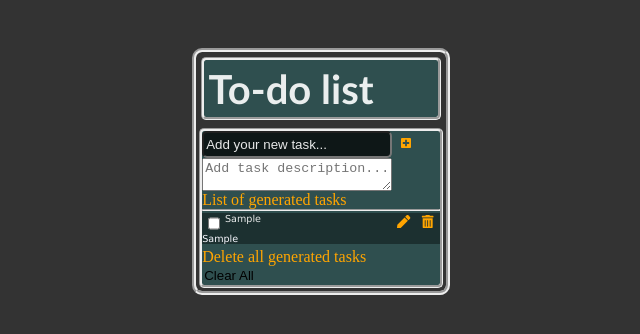
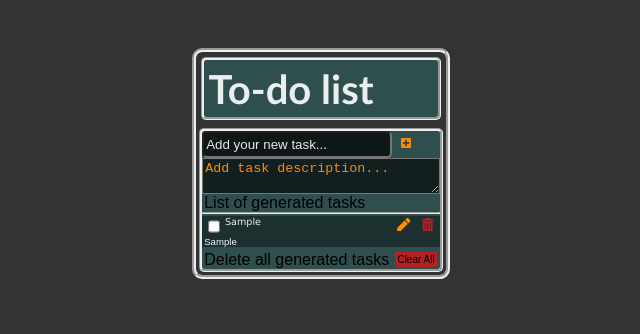
Before and after one commit to JC-GIRALDO-GIRALDO/my-react-task-list, a React (Vite) app: page / in a window 1280 px wide. Both pictures are taken after typing "Sample", "Sample" into the empty fields and a click on the button 723 px from the left and 144 px from the top of the page. Shown: the top 334 px of the page, without its empty margins (319-959 px from the left). Built offline with nearby package versions, Linux system fonts and the light colour scheme.

Commit message:
corregi varios errorres que se generaban al momento de editar ademas modifique estilo

```diff
--- a/src/App.css
+++ b/src/App.css
@@ -25,10 +25,22 @@ header h2 {
 form {
   margin: auto;
   width: 100%;
-  height: 60px;
+  height: auto;
+  display: grid;
+  grid-template-rows: auto auto;
+}
+.formPart1 {
   display: grid;
   grid-template-columns: 80% 10%;
+}
+.formPart2 {
+  display: grid;
   grid-template-rows: auto auto;
+}
+.error {
+  color: darkred;
+  font-size: 10px;
+  margin-left: 3px;
 }
 form input {
   background-color: rgba(0, 0, 0, 0.7);
@@ -44,7 +56,7 @@ form input:focus {
 }
 form button .icons {
   font-size: 20px;
-  color: orange;
+  color: darkorange;
 }
 
 section {
@@ -62,8 +74,10 @@ section button {
   transition: transform 0.3s ease;
 }
 section p {
-  color: orange;
+  color: black;
   margin: 0;
+  font-family: Arial, Helvetica, sans-serif;
+  margin-left: 2px;
 }
 section hr {
   margin: 0;
@@ -106,7 +120,10 @@ section li {
 .icons {
   width: 10px;
   margin-left: 3px; /* Adjust the margin as needed */
-  color: orange;
+  color: darkorange;
+}
+.icons1 {
+  color: firebrick;
 }
 .edit {
   display: grid;
@@ -117,6 +134,8 @@ section li {
   margin: 0;
   max-width: 200px;
   max-height: auto;
+  font-family: Arial, Helvetica, sans-serif;
+  margin-left: 2px;
 }
 .description p span {
   width: auto;
@@ -124,3 +143,19 @@ section li {
   max-width: 200px;
   color: ghostwhite;
 }
+textarea {
+  background-color: rgba(0, 0, 0, 0.6);
+  color: rgba(255, 255, 255, 0.9);
+}
+textarea::placeholder {
+  color: darkorange;
+}
+.clearAll {
+  display: grid;
+  grid-template-columns: 80% 20%;
+}
+.clearAll button {
+  background-color: firebrick;
+  font-size: 10px;
+  margin: auto;
+}
--- a/src/Components/ClearAllListsButton.jsx
+++ b/src/Components/ClearAllListsButton.jsx
@@ -1,6 +1,6 @@
 export default function ClearAllListsButton({ clearAllLists }) {
   return (
-    <div>
+    <div className="clearAll">
       <p>Delete all generated tasks</p>
       <button onClick={clearAllLists}>Clear All</button>
     </div>
--- a/src/Components/FormCreateList.jsx
+++ b/src/Components/FormCreateList.jsx
@@ -8,6 +8,7 @@ export default function FormCreateList({ addList }) {
   const handleInputChange = (event) => {
     const { name, value } = event.target;
     setValues({ ...values, [name]: value });
+
     setErrors({ ...errors, [name]: null });
   };
 
@@ -15,8 +16,11 @@ export default function FormCreateList({ addList }) {
     event.preventDefault();
     const { name, description } = values;
 
-    if (name.trim().length < 3) {
-      setErrors({ ...errors, name: "Name must have at least 3 characters." });
+    if (name.trim().length < 4) {
+      setErrors({
+        ...errors,
+        name: "The task name must contain more than 3 parameters",
+      });
       return;
     }
 
@@ -26,6 +30,7 @@ export default function FormCreateList({ addList }) {
 
   return (
     <form onSubmit={handleForm}>
+      <div className="formPart1">
         <input
           type="text"
           name="name"
@@ -33,16 +38,20 @@ export default function FormCreateList({ addList }) {
           placeholder="Add your new task..."
           onChange={handleInputChange}
         />
-      {errors.name && <span className="error">{errors.name}</span>}
+
         <button type="submit">
           <FaPlusSquare className="icons" />
         </button>
+      </div>
+      <div className="formPart2">
+        {errors.name && <span className="error">{errors.name}</span>}
         <textarea
           name="description"
           value={values.description || ""}
           placeholder="Add task description..."
           onChange={handleInputChange}
         />
+      </div>
     </form>
   );
 }
--- a/src/Components/TaskList.jsx
+++ b/src/Components/TaskList.jsx
@@ -96,7 +96,10 @@ export default function TaskList({ lists, deleteList, editList }) {
                   <button onClick={() => startEditing(list)} className="icons">
                     <FaPen />
                   </button>
-                  <button onClick={() => deleteList(list.id)} className="icons">
+                  <button
+                    onClick={() => deleteList(list.id)}
+                    className="icons1"
+                  >
                     <FaTrashAlt />
                   </button>
                 </div>
```
Lines whose indentation alone changed are shown as unchanged.
